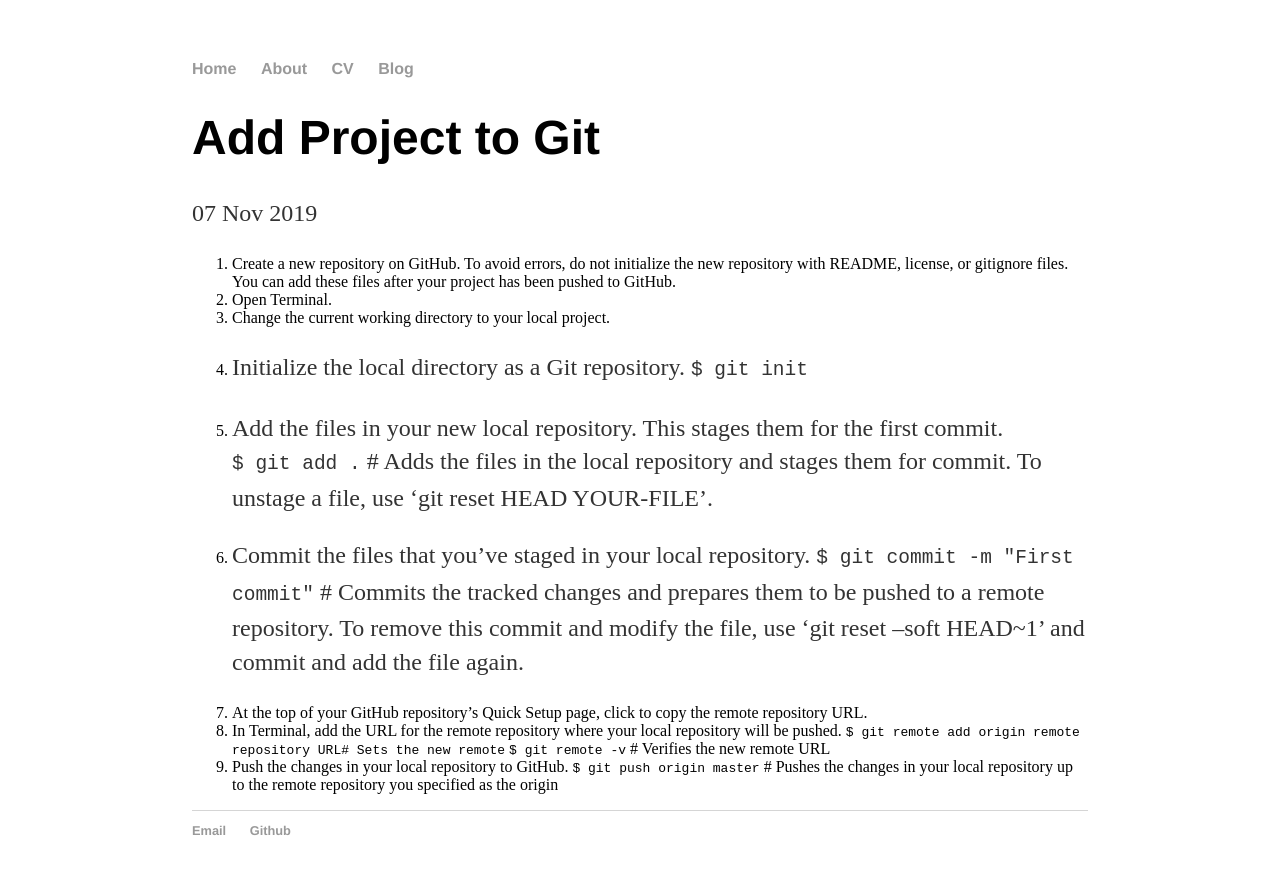
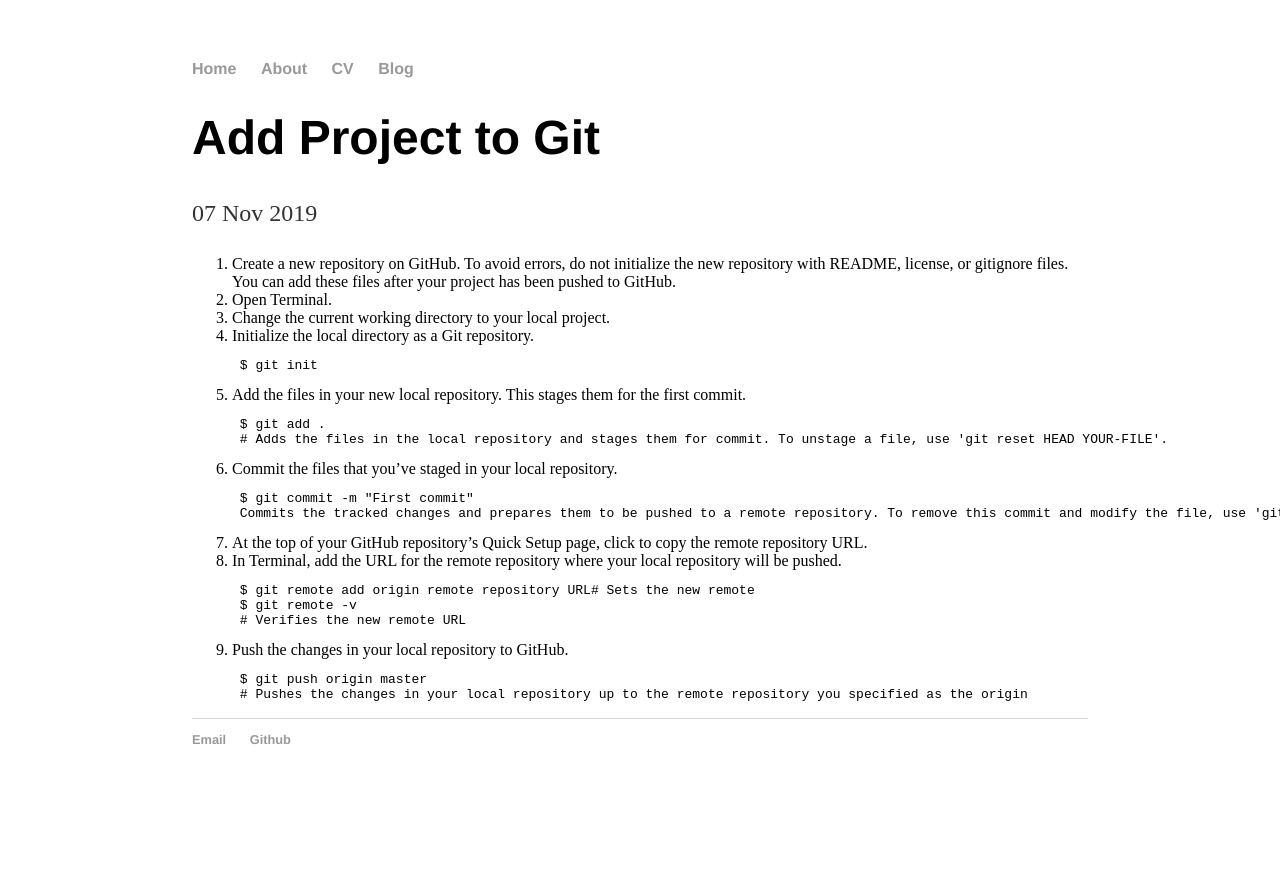
Before and after one commit to purnandaru16/blog, a Jekyll site: the page built from _posts/2019-11-07-post-to-repo.md, in a window 1280 px wide. Shown: the top 874 px of the page. Built offline with Jekyll 4.4.1, drawn with Linux system fonts in a browser that asks for light colours.

Commit message:
Update 2019-11-07-post-to-repo.md

````diff
--- a/_posts/2019-11-07-post-to-repo.md
+++ b/_posts/2019-11-07-post-to-repo.md
@@ -8,21 +8,31 @@ date: 2019-11-07
 2. Open Terminal.
 3. Change the current working directory to your local project.
 4. Initialize the local directory as a Git repository.
-    <code>$ git init</code>
+    ```sh
+    $ git init
+    ```
 
 5. Add the files in your new local repository. This stages them for the first commit.
-    <br><code>$ git add .</code>
+    ```sh
+    $ git add .
     # Adds the files in the local repository and stages them for commit. To unstage a file, use 'git reset HEAD YOUR-FILE'.
+    ```
 
 6. Commit the files that you've staged in your local repository.
-    <code>$ git commit -m "First commit"</code>
-    # Commits the tracked changes and prepares them to be pushed to a remote repository. To remove this commit and modify the file, use 'git reset --soft HEAD~1' and commit and add the file again.
+    ```sh
+    $ git commit -m "First commit"
+    Commits the tracked changes and prepares them to be pushed to a remote repository. To remove this commit and modify the file, use 'git reset --soft HEAD~1' and commit and add the file again.
+    ```
 
 7. At the top of your GitHub repository's Quick Setup page, click  to copy the remote repository URL.
 8. In Terminal, add the URL for the remote repository where your local repository will be pushed.
-    <code>$ git remote add origin remote repository URL# Sets the new remote</code>
-    <code>$ git remote -v</code>
+    ```sh
+    $ git remote add origin remote repository URL# Sets the new remote
+    $ git remote -v
     # Verifies the new remote URL
+    ```
 9. Push the changes in your local repository to GitHub.
-    <code>$ git push origin master</code>
+    ```sh
+    $ git push origin master
     # Pushes the changes in your local repository up to the remote repository you specified as the origin
+    ```
````
